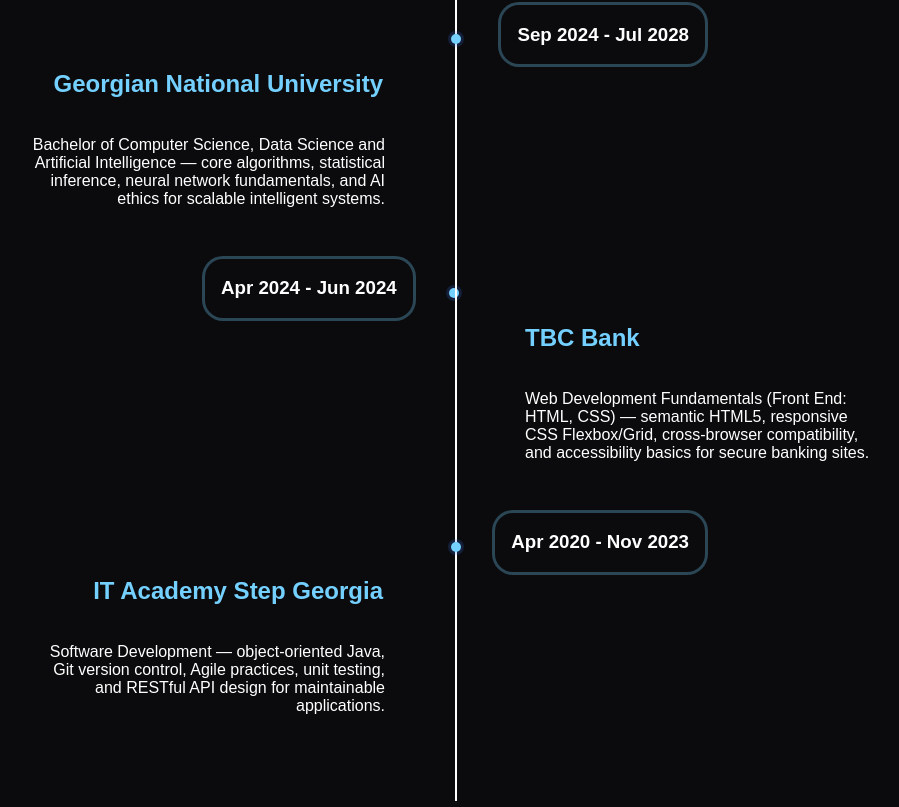
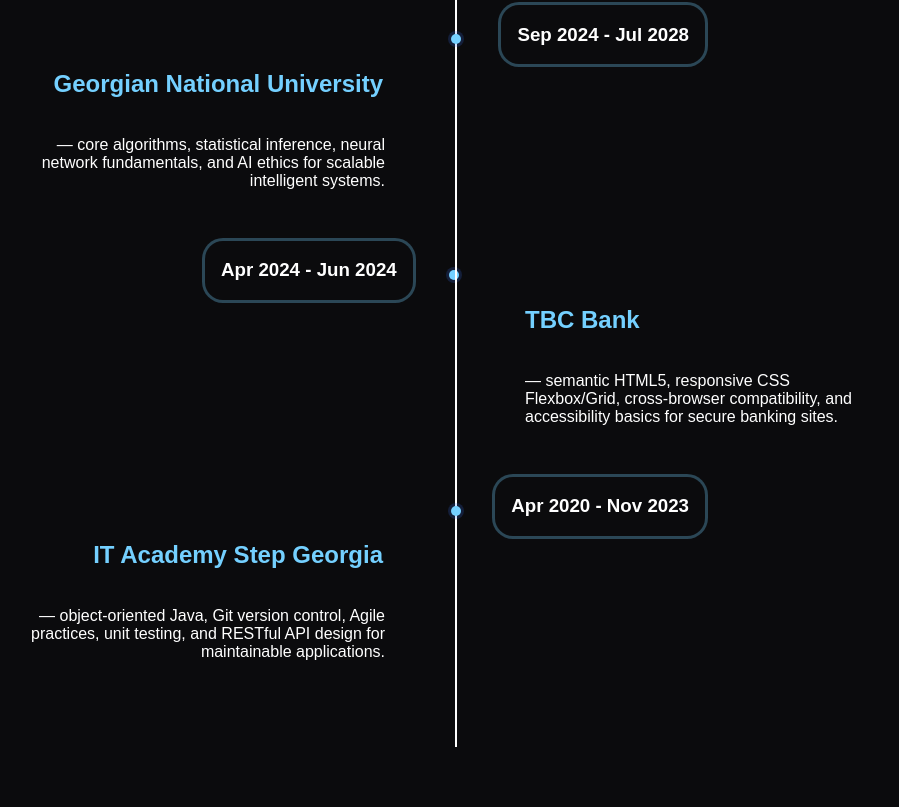
Before and after one commit to DavitEgoian/Portfolio-Website, a React (Create React App) app: page / in a window 1280 px wide. Shown: the part 9053-9860 px from the top of the page, without its empty margins (185-1084 px from the left). Built offline with nearby package versions, Linux system fonts and the light colour scheme; a web font is replaced by a local one.

Commit message:
Education timeline highlight text add

```diff
--- a/src/data/educationTimeline.js
+++ b/src/data/educationTimeline.js
@@ -1,17 +1,21 @@
 const educationTimeline = [
   {
     title: "Georgian National University",
-    desc: "Bachelor of Computer Science, Data Science and Artificial Intelligence — core algorithms, statistical inference, neural network fundamentals, and AI ethics for scalable intelligent systems.",
+    highlighted:
+      "Bachelor of Computer Science, Data Science and Artificial Intelligence",
+    desc: " — core algorithms, statistical inference, neural network fundamentals, and AI ethics for scalable intelligent systems.",
     date: "Sep 2024 - Jul 2028",
   },
   {
     title: "TBC Bank",
-    desc: "Web Development Fundamentals (Front End: HTML, CSS) — semantic HTML5, responsive CSS Flexbox/Grid, cross-browser compatibility, and accessibility basics for secure banking sites.",
+    highlighted: "Web Development Fundamentals (Front End: HTML, CSS)",
+    desc: " — semantic HTML5, responsive CSS Flexbox/Grid, cross-browser compatibility, and accessibility basics for secure banking sites.",
     date: "Apr 2024 - Jun 2024",
   },
   {
     title: "IT Academy Step Georgia",
-    desc: "Software Development — object-oriented Java, Git version control, Agile practices, unit testing, and RESTful API design for maintainable applications.",
+    highlighted: "Software Development",
+    desc: " — object-oriented Java, Git version control, Agile practices, unit testing, and RESTful API design for maintainable applications.",
     date: "Apr 2020 - Nov 2023",
   },
 ];
```
